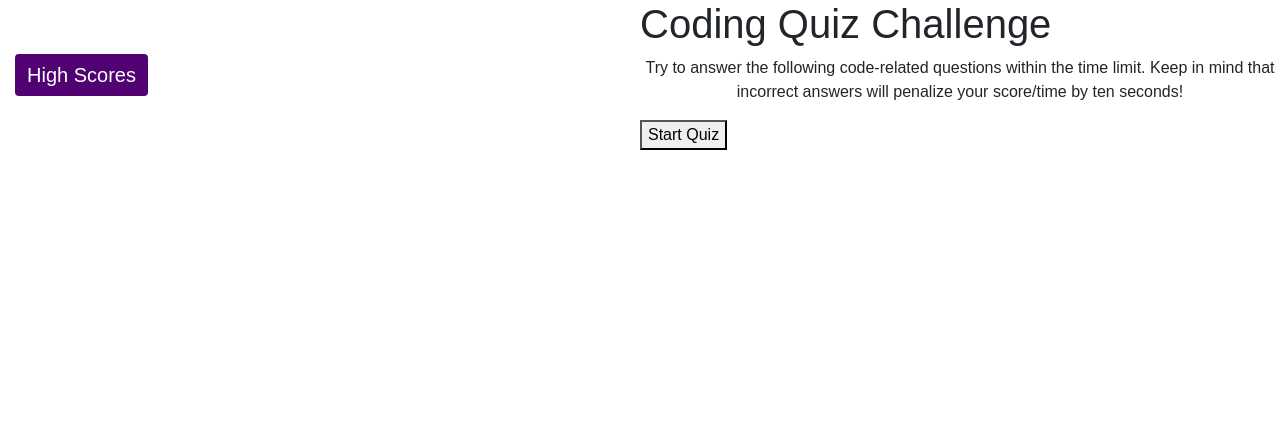
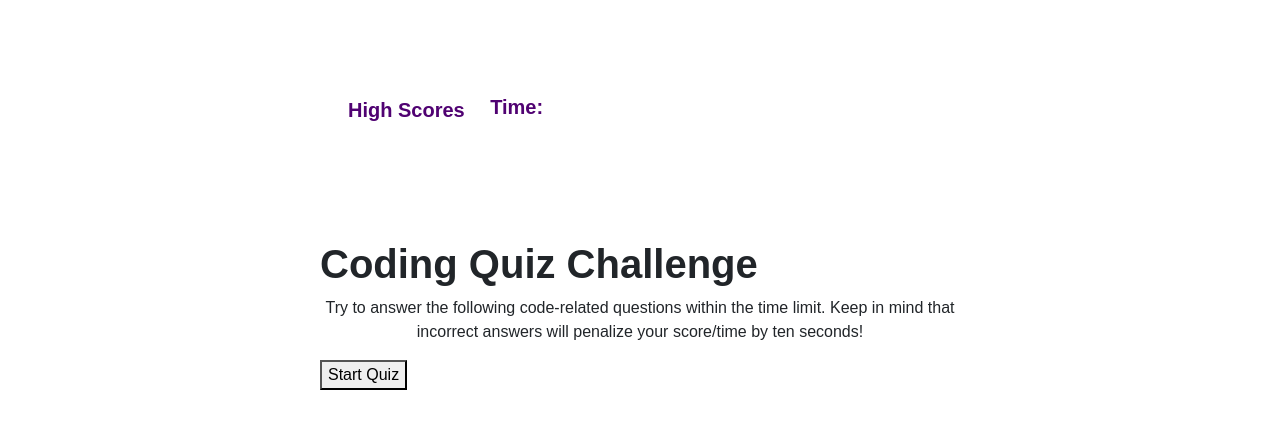
Before and after one commit to a-westin/gt-atl-04-Web-APIs, a plain HTML site: page index.html in a window 1280 px wide. Drawn offline with nearby package versions, Linux system fonts and the light colour scheme.

Commit message:
making progress but still can't get questions function to loop properly

```diff
--- a/index.html
+++ b/index.html
@@ -27,5 +27,5 @@
       <div class="text-center row" id="highscores"></div>
     </main>
   </body>
-  <script type="text/javascript" src="script.js"></script>
+  <script type="text/javascript" src="./script.js"></script>
 </html>
--- a/script.js
+++ b/script.js
@@ -75,17 +75,17 @@ var questionsArray = [
 startApp();
 
 function startApp() {
-  timer.textContent = "Timer: ";
   var homepageHeader = document.createElement("h1");
   homepageHeader.textContent = "Coding Quiz Challenge";
   startpageEl.appendChild(homepageHeader);
   var instructions = document.createElement("p");
   instructions.textContent =
-    "Try to answer the following code-related questions within the time limit. Keep in mind that incorrect answers will penalize your score/time by ten seconds!";
+    "Try to answer the following code-related questions within the time limit. \n Keep in mind that incorrect answers will penalize your score/time by ten seconds!";
   startpageEl.appendChild(instructions);
   var startButton = document.createElement("button");
   startButton.textContent = "Start Quiz";
   startpageEl.appendChild(startButton);
+  timer.textContent = "Time: ";
 
   // Starting the game when user clicks the start button
   startButton.addEventListener("click", function () {
@@ -114,7 +114,7 @@ function startTimer() {
 // Displaying questions once quiz begins
 function showQuestions() {
   startpageEl.innerHTML = "";
-  resultsContainerEl.innerHTML = "";
+  endpageContainerEl.innerHTML = "";
 
   if (currentQuestion === questionsArray.length) {
     return;
@@ -149,7 +149,7 @@ function showQuestions() {
         event.target.textContent == questionsArray[currentQuestion].rightAnswer
       ) {
         quizContainerEl.innerHTML = "";
-        var rightAnswerEl = document.createElement("dialog");
+        var rightAnswerEl = document.createElement("caption");
         rightAnswerEl.textContent = "Correct!";
         resultsContainerEl.appendChild(rightAnswerEl);
         currentQuestion++;
@@ -158,7 +158,7 @@ function showQuestions() {
       else {
         timeLeft = timeLeft - 10;
         quizContainerEl.innerHTML = "";
-        var wrongAnswerEl = document.createElement("dialog");
+        var wrongAnswerEl = document.createElement("caption");
         wrongAnswerEl.textContent = "Wrong!";
         resultsContainerEl.appendChild(wrongAnswerEl);
         currentQuestion++;
--- a/style.css
+++ b/style.css
@@ -2,25 +2,15 @@
   font-family: Arial, Helvetica, sans-serif;
 }
 
-#timer {
-  margin-right: 30px;
-  display: none;
+.container {
+  margin-top: 5em;
+  width: 50%;
 }
 
-.container {
-  width: 100%;
-}
-
-body {
-  padding: 0;
-  display: flex;
-  justify-content: center;
-  align-items: center;
-}
-
-#header {
+h1 {
+  text-align: center;
   font-weight: bold;
-  text-align: center;
+  padding-top: 20px;
 }
 
 .instructions {
@@ -28,52 +18,31 @@ body {
   text-align: center;
 }
 
-#view-scores {
-  background-color: rgb(80, 2, 114);
-  color: white;
-  border: none;
-  border-radius: 4px;
-  font-size: 20px;
-  box-shadow: black;
+ul {
+  list-style-type: none;
+  text-align: center;
 }
 
-.endpage-buttons {
-  background-color: rgb(80, 2, 114);
-  color: white;
-  border: none;
-  border-radius: 4px;
+#view-scores {
+  color: rgb(80, 2, 114);
+  background-color: white;
+  font-weight: bold;
   font-size: 20px;
-  box-shadow: black;
-  display: inline;
+  text-align: left;
 }
 
-#endpage-btns {
-  display: none;
+#timer {
+  color: rgb(80, 2, 114);
+  background-color: white;
+  font-weight: bold;
+  font-size: 20px;
+  text-align: right;
 }
 
-#quiz-container {
-  display: none;
+.btn {
+  color: rgb(80, 2, 114);
+  background-color: white;
+  font-weight: bold;
+  font-size: 20px;
+  text-align: left;
 }
-
-#endpage-container {
-  display: none;
-}
-
-.question-btns {
-  background-color: rgb(80, 2, 114);
-  color: white;
-  border: none;
-  margin: 10px;
-  border-radius: 4px;
-  font-size: 20px;
-  box-shadow: black;
-  display: block;
-}
-
-#high-scores {
-  font-size: xx-large;
-}
-
-#initials {
-  align-content: center;
-}
```
